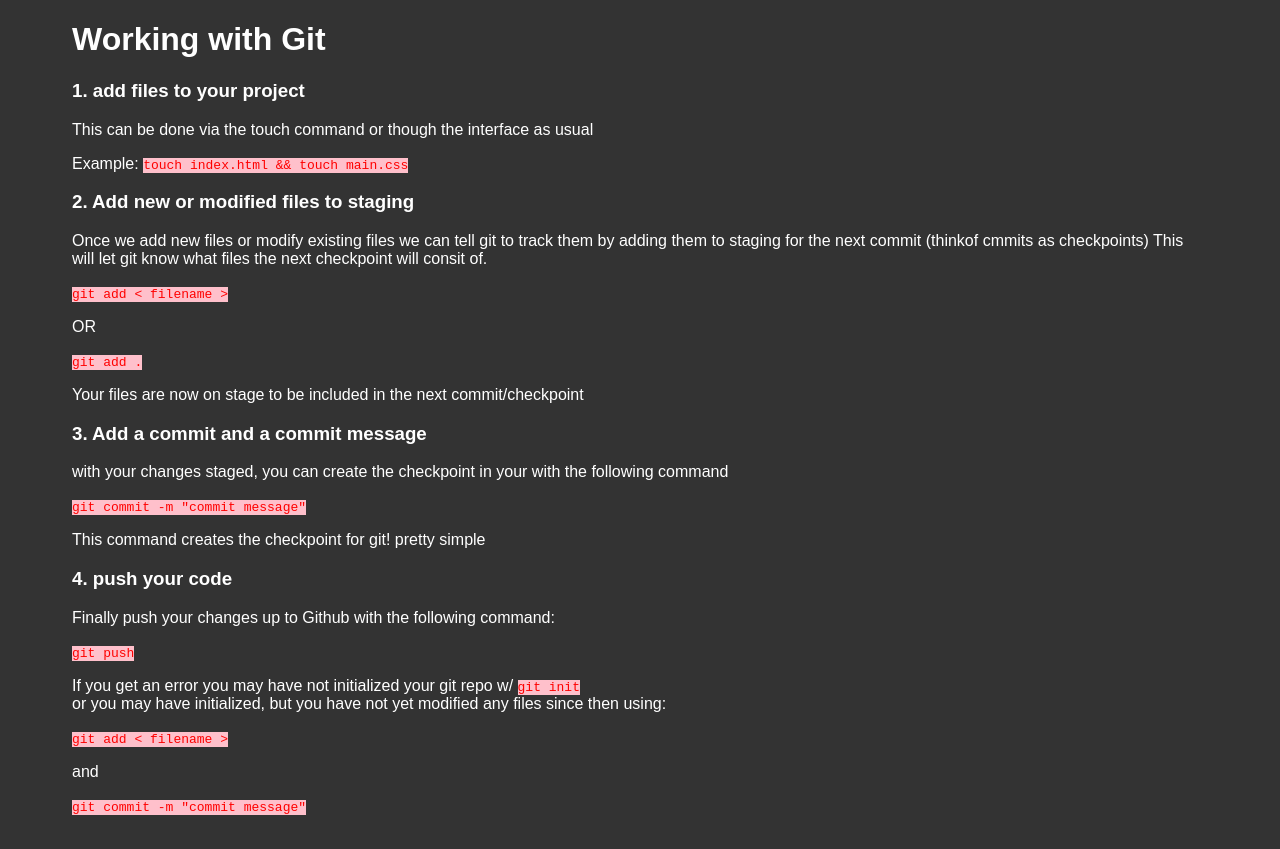
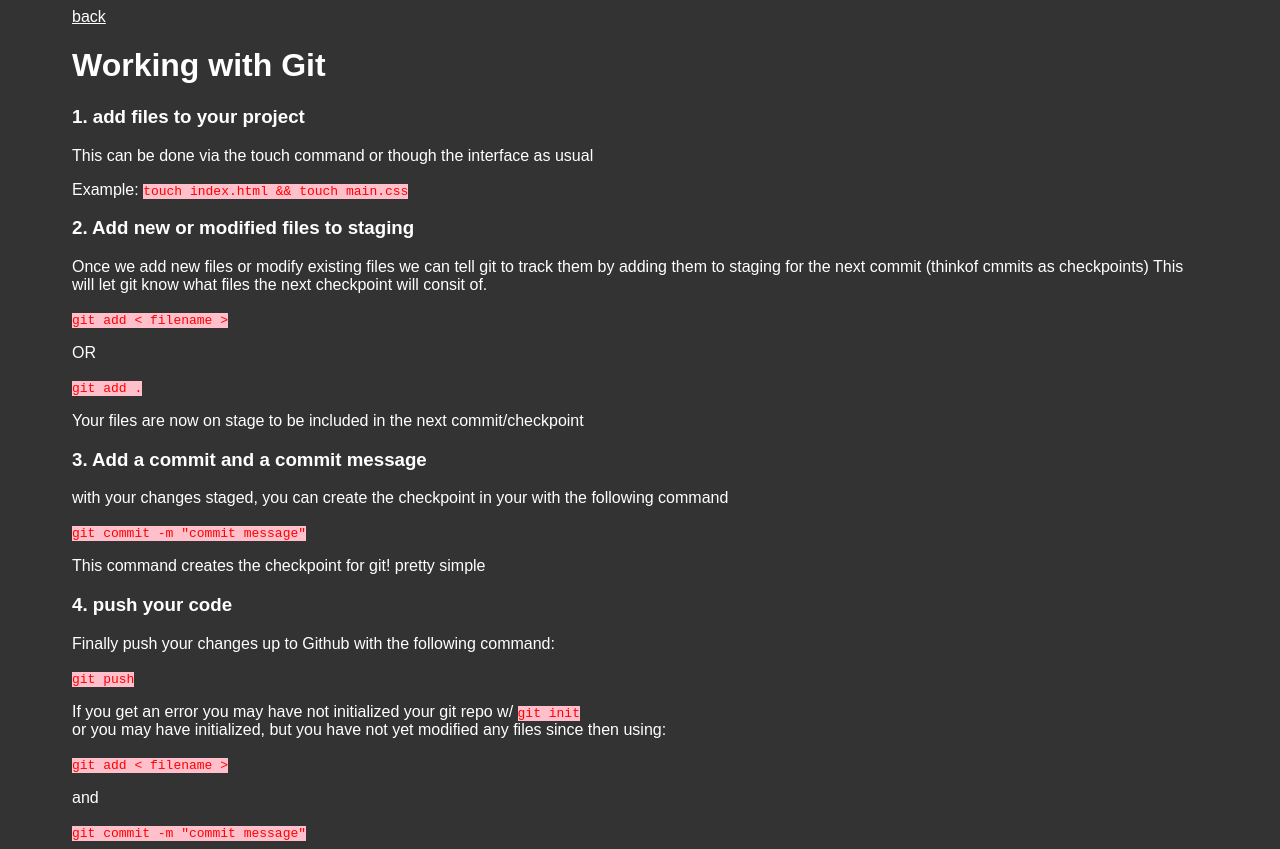
Before and after one commit to hmccutchen/day6, a plain HTML site: page working-with-git.html in a window 1280 px wide. Before the commit the page ends 823 px from the top, so only its background shows below. Drawn offline with Linux system fonts and the light colour scheme.

Commit message:
add back button to working with git

```diff
--- a/working-with-git.html
+++ b/working-with-git.html
@@ -5,7 +5,7 @@
   <link rel="stylesheet" href="main.css">
 </head>
 <body>
-
+    <a href="index.html">back</a>
   <h1>Working with Git</h1>
   <h3>1. add files to your project</h3>
   <p>This can be done via the touch command or though the interface as usual </p>
```
